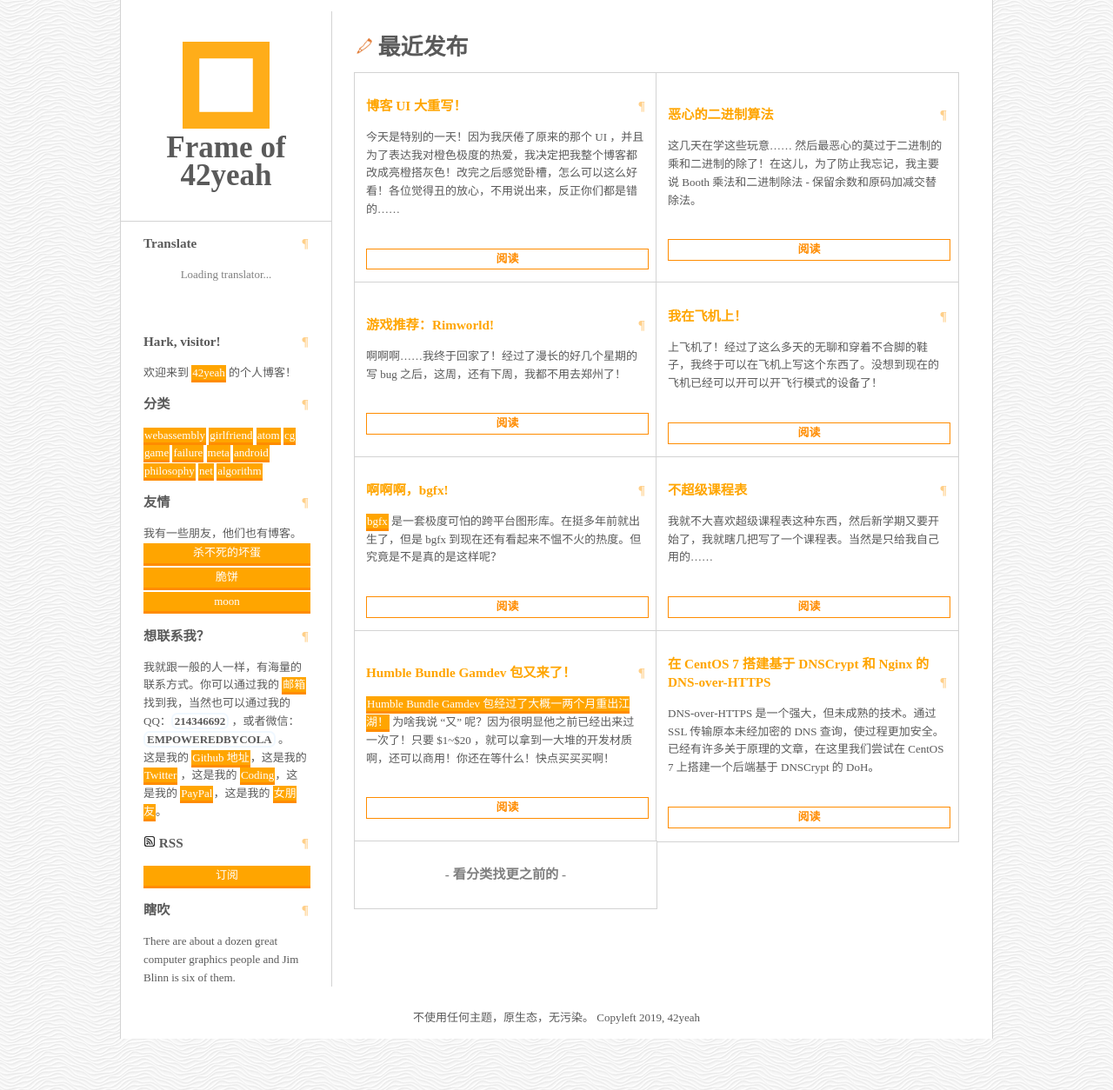
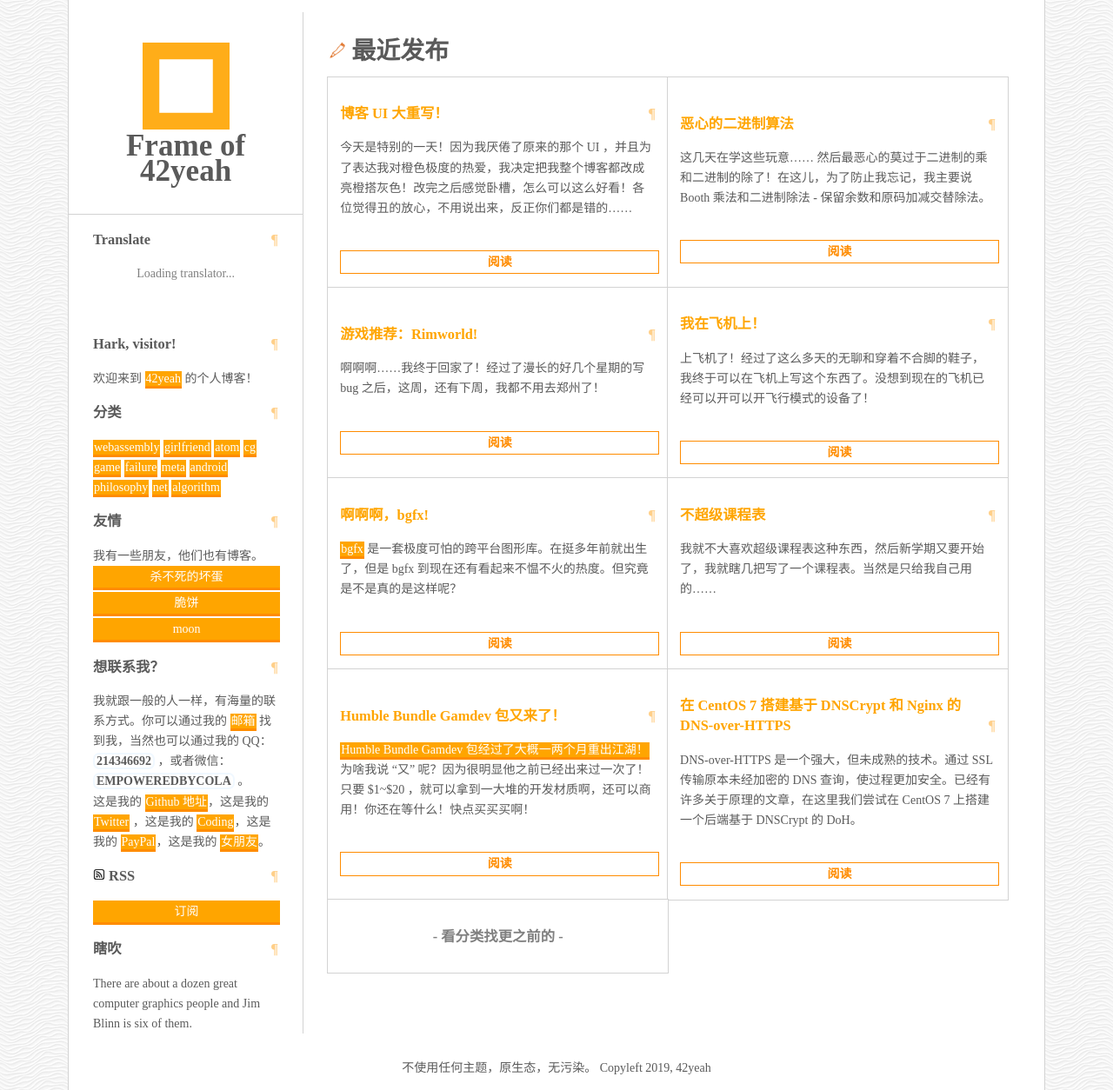
Before and after one commit to POTION4/potion4.github.io, a Jekyll site: the page built from index.md, in a window 1280 px wide. Shown: the whole page at 87% size. Built offline with Jekyll 4.4.1, drawn with Linux system fonts in a browser that asks for light colours; some web fonts are replaced; a script that is not in the unit is left out.

Commit message:
Even MORE responsive!

```diff
--- a/css/style.css
+++ b/css/style.css
@@ -24,13 +24,16 @@
 }
 
 html {
-  font-size: 13px;
   font-family: "notoserif", serif;
   color: rgb(90, 90, 90);
-  line-height: 1.6rem;
 }
 
 @media only screen and (max-width: 839px) {
+  html {
+    font-size: 13px;
+    line-height: 1.6rem;
+  }
+
   body {
     margin: 0;
     padding: 0;
@@ -64,7 +67,6 @@
   .super-title {
     margin-left: -2rem;
     margin-right: -2rem;
-    border-bottom: 1px lightgray solid;
     font-size: 52px;
     padding: -2rem 1rem 1rem;
     line-height: 4.0rem;
@@ -94,11 +96,16 @@
 }
 
 @media only screen and (min-width: 840px) {
+  html {
+    font-size: 14px;
+    line-height: 1.65rem;
+  }
+
   body {
     background: url(/assets/white-waves.png) repeat scroll center top;
     display: flex;
     justify-items: center;
-    padding: 0 10rem;
+    padding: 0 5rem;
     margin-top: 0;
     margin-bottom: 0;
   }
@@ -110,15 +117,7 @@
 
   .super-title {
     font-size: 30px;
-    line-height: 2.5rem;
-  }
-
-  .main-block-mum {
-    width: 50%;
-  }
-
-  .block-mum {
-    width: 25%;
+    line-height: 2.1rem;
   }
 
   .huge-page {
@@ -201,6 +200,26 @@
     float: right;
     content: "";
     color: #ffcf88;
+  }
+}
+
+@media only screen and (min-width: 840px) and (max-width: 1300px) {
+  .main-block-mum {
+    width: 50%;
+  }
+
+  .block-mum {
+    width: 25%;
+  }
+}
+
+@media only screen and (min-width: 1301px) {
+  .main-block-mum {
+    width: 33%;
+  }
+
+  .block-mum {
+    width: 20%;
   }
 }
 
```
